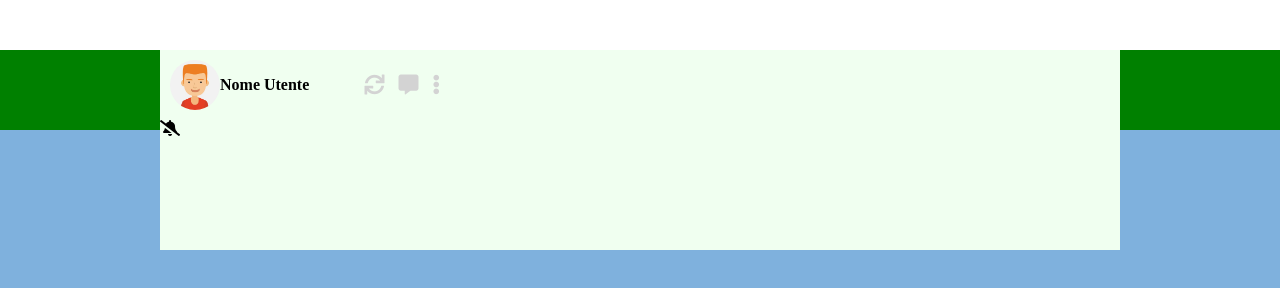
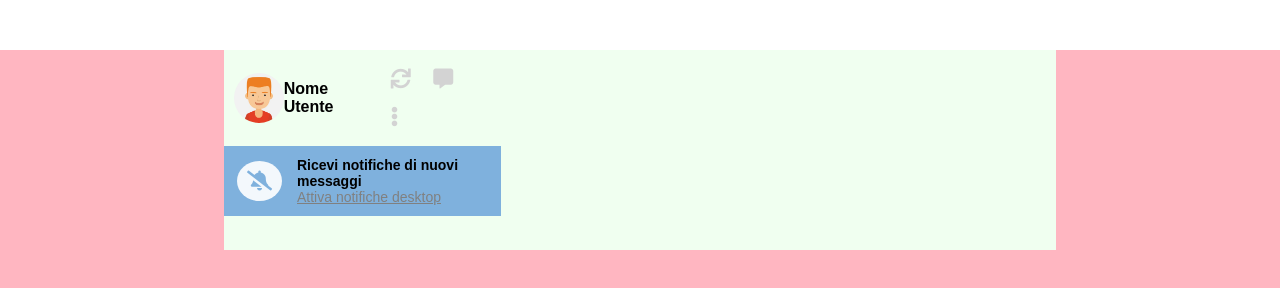
Before and after one commit to EddieFreedome/vue-boolzapp, a plain HTML site: page milestone1/index.html in a window 1280 px wide. Drawn offline with Linux system fonts and the light colour scheme.

Commit message:
aggiunto navbar utente e pannello di notifica

```diff
--- a/milestone1/index.html
+++ b/milestone1/index.html
@@ -23,7 +23,7 @@
                         <div class="avatar-container">
                             <img src="img/avatar_1.jpg" alt="user-avatar">
                         </div>
-                        <h4><strong>Nome Utente</strong></h4>
+                        <h4>Nome Utente</h4>
                         <div class="icon-container">
                             <i class="fas fa-sync"></i>
                             <i class="fas fa-comment-alt"></i>
@@ -35,6 +35,10 @@
                     <div class="notification-panel d-flex">
                         <div class="notification-icon-container">
                             <i class="fas fa-bell-slash"></i>
+                        </div>
+                        <div class="notification-text">
+                            <h4>Ricevi notifiche di nuovi messaggi</h3>
+                            <a href="#" class="text-grey">Attiva notifiche desktop</a>
                         </div>
                     </div>
                     <div class="filter-panel"></div>
--- a/milestone1/style.css
+++ b/milestone1/style.css
@@ -2,6 +2,7 @@
     padding: 0;
     margin: 0;
     box-sizing: border-box;
+    font-family: Arial, Helvetica, sans-serif;
 }
 
 
@@ -11,8 +12,7 @@
     height: 100vh;
     position: relative;
 
-    background-color: rgb(127, 177, 221);
-    z-index: -1;
+    background-color: lightpink;
 }
 
 .bg-top{
@@ -25,7 +25,7 @@
 
 .content-container{
     min-height: 200px;
-    width: 960px;
+    width: 65%;
     margin: auto;
     margin-top: 50px;
     background-color: honeydew;
@@ -62,8 +62,30 @@
 }
 .nav-sx i{
     font-size: 20px;
-    padding: 5px;
+    padding: 9px;
     text-align: right;
+}
+
+.notification-panel {
+    align-items: center;
+    height: 70px;
+    padding: 13px;
+    background-color: rgb(127, 177, 221);
+}
+.notification-panel i {
+    font-size: 20px;
+    color: rgb(127, 177, 221);
+    background-color: rgba(255, 255, 255, 0.911);
+    padding: 10px;
+    border-radius: 50%;
+}
+
+.notification-text{
+    padding-left: 15px;
+    flex-grow: 1;
+}
+.notification-text:last-child{
+    font-size: 14px;
 }
 
 /*****UTILITIES*****/
@@ -106,3 +128,18 @@
 .m-bot-header{
     margin-bottom: 15px;
 }
+
+.text-l-grey{
+    color: lightgrey;
+}
+.text-grey{
+    color: grey;
+}
+
+.text-white{
+    color: white;
+}
+
+.text-red{
+    color: red ;
+}
```
